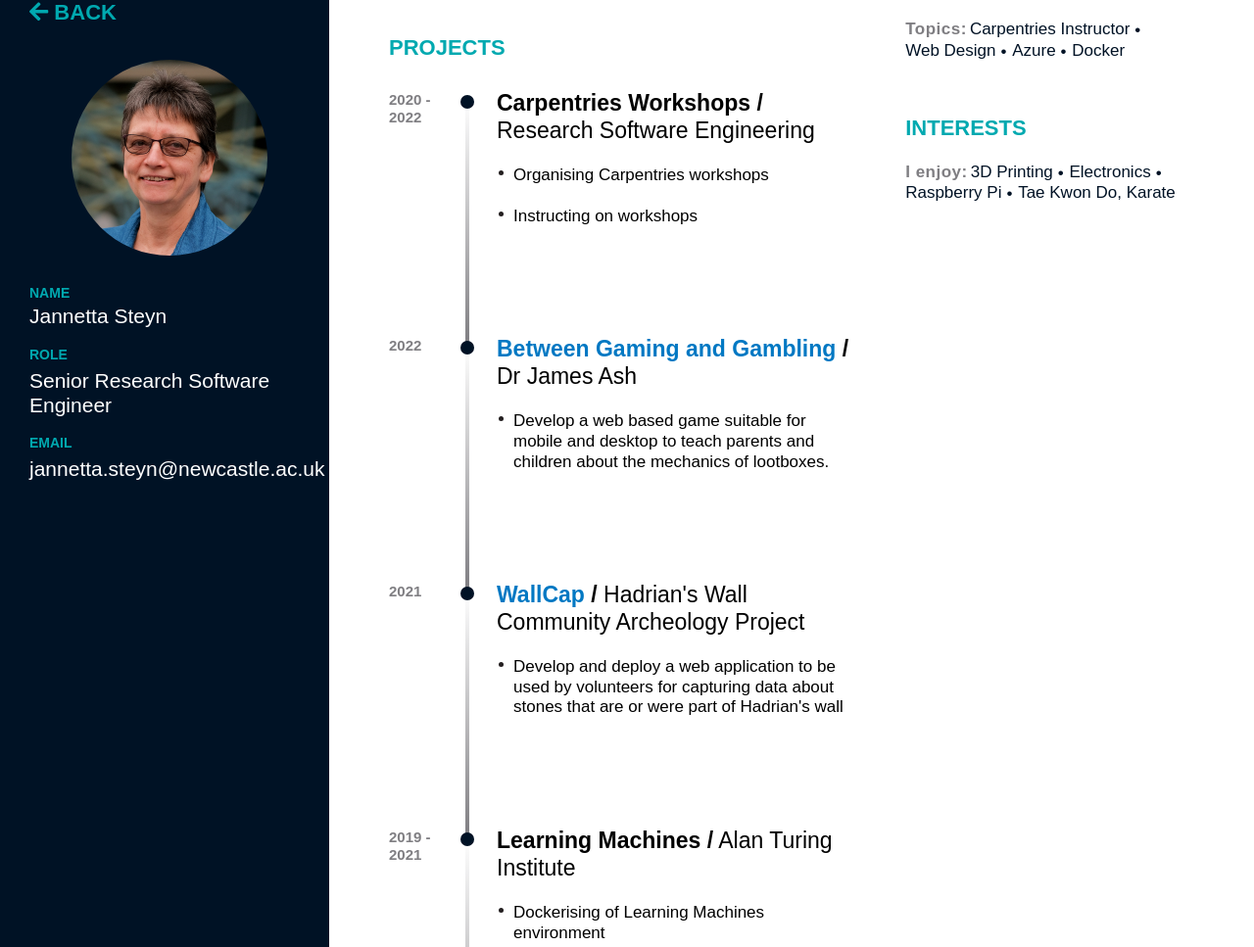
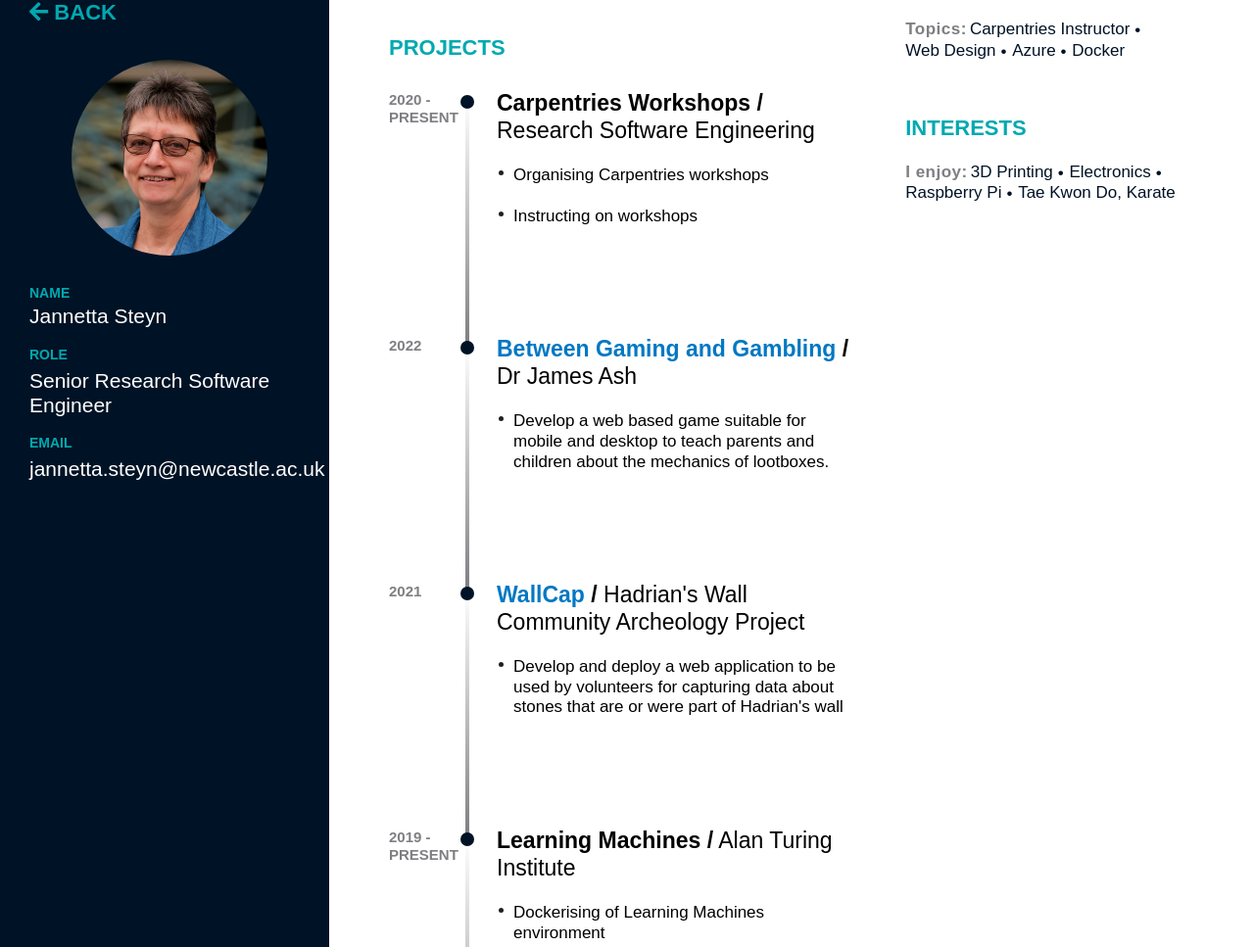
Before and after one commit to NewcastleRSE/rse-team-website, a Jekyll site: the page built from jannetta-steyn.md, in a window 1280 px wide and 1400 px high, scrolled down 364 px. Shown: the part 167-1134 px from the top of the window at 98% size. Built offline with Jekyll 4.4.1, drawn with Linux system fonts in a browser that asks for light colours; some web fonts are replaced.

Commit message:
update dates

```diff
--- a/jannetta-steyn.md
+++ b/jannetta-steyn.md
@@ -43,7 +43,7 @@ sections:
   projects:
     - title: Carpentries Workshops
       partner: Research Software Engineering
-      year: 2020 - 2022
+      year: 2020 - present
       tasks:
         - Organising Carpentries workshops
         - Instructing on workshops
@@ -59,7 +59,7 @@ sections:
         - Develop and deploy a web application to be used by volunteers for capturing data about stones that are or were part of Hadrian's wall
     - title: Learning Machines
       partner: Alan Turing Institute
-      year: 2019 - 2021
+      year: 2019 - present
       tasks:
         - Dockerising of Learning Machines environment
         - Develop REST API in Java to serve data from models to a GUI
```
